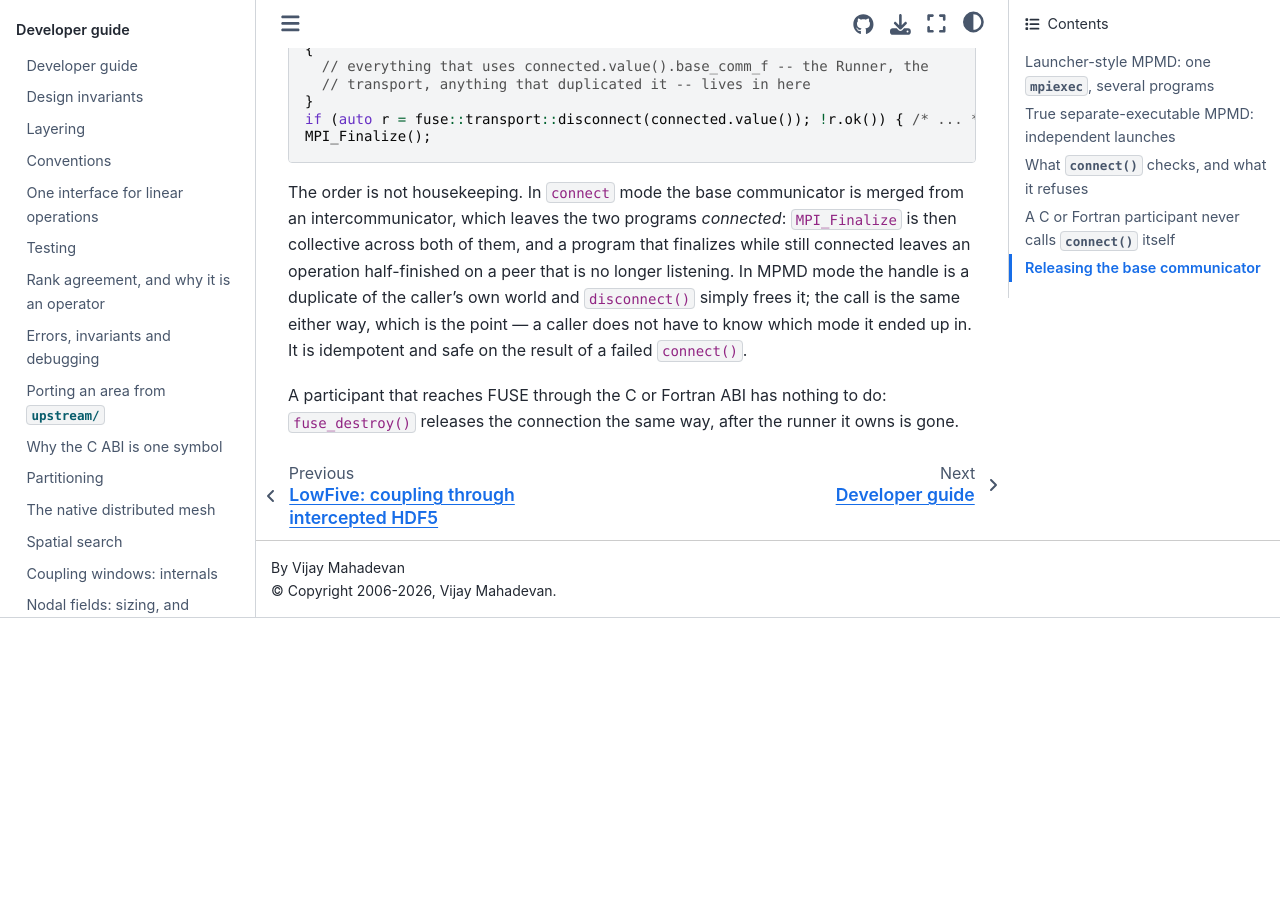
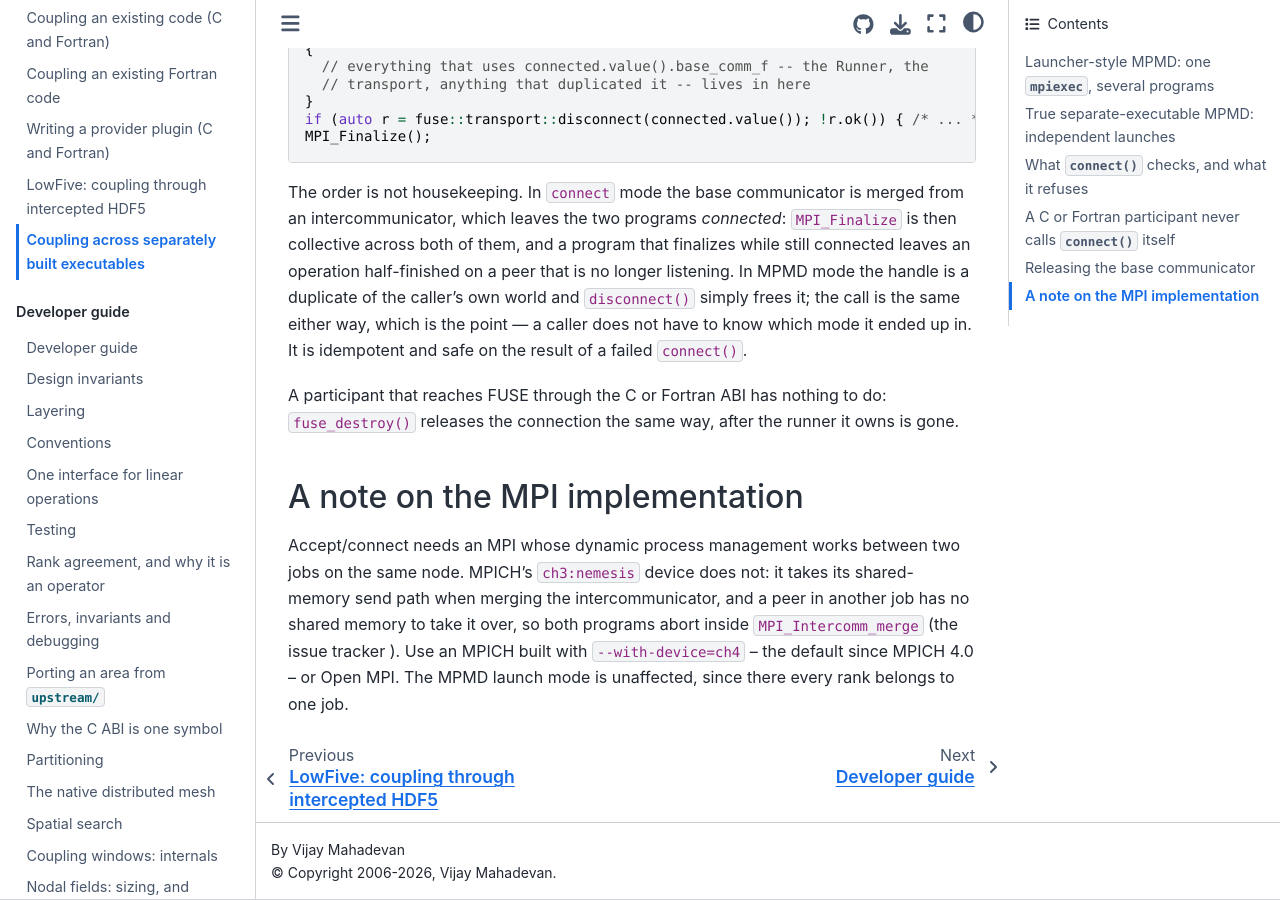
Before and after one commit to vijaysm/fuse, a Sphinx documentation site: the page built from docs/user/multiple-executables.md, in a window 1280 px wide and 900 px high, scrolled down 4955 px. Built offline with Sphinx 7.4.7 and the Sphinx Book theme 1.1.4, drawn with Linux system fonts in a browser that asks for light colours; pages that are not in the unit, such as notebooks, are missing from menus; before the commit the page ends 5573 px from its top, so only the background shows below that.

Commit message:
Document the accept-mode limitation of MPICH's ch3 device
Both sides abort identically inside MPI_Intercomm_merge, taking a
shared-memory path for a peer in another job; ch4 or Open MPI is what
clears it.

```diff
--- a/docs/user/multiple-executables.md
+++ b/docs/user/multiple-executables.md
@@ -198,3 +198,12 @@ on the result of a failed `connect()`.
 
 A participant that reaches FUSE through the C or Fortran ABI has nothing to do: `fuse_destroy()`
 releases the connection the same way, after the runner it owns is gone.
+
+## A note on the MPI implementation
+
+Accept/connect needs an MPI whose dynamic process management works between two jobs on
+the same node. MPICH's `ch3:nemesis` device does not: it takes its shared-memory send
+path when merging the intercommunicator, and a peer in another job has no shared memory
+to take it over, so both programs abort inside `MPI_Intercomm_merge` (the issue tracker
+). Use an MPICH built with `--with-device=ch4` -- the default since MPICH 4.0 -- or
+Open MPI. The MPMD launch mode is unaffected, since there every rank belongs to one job.
```
